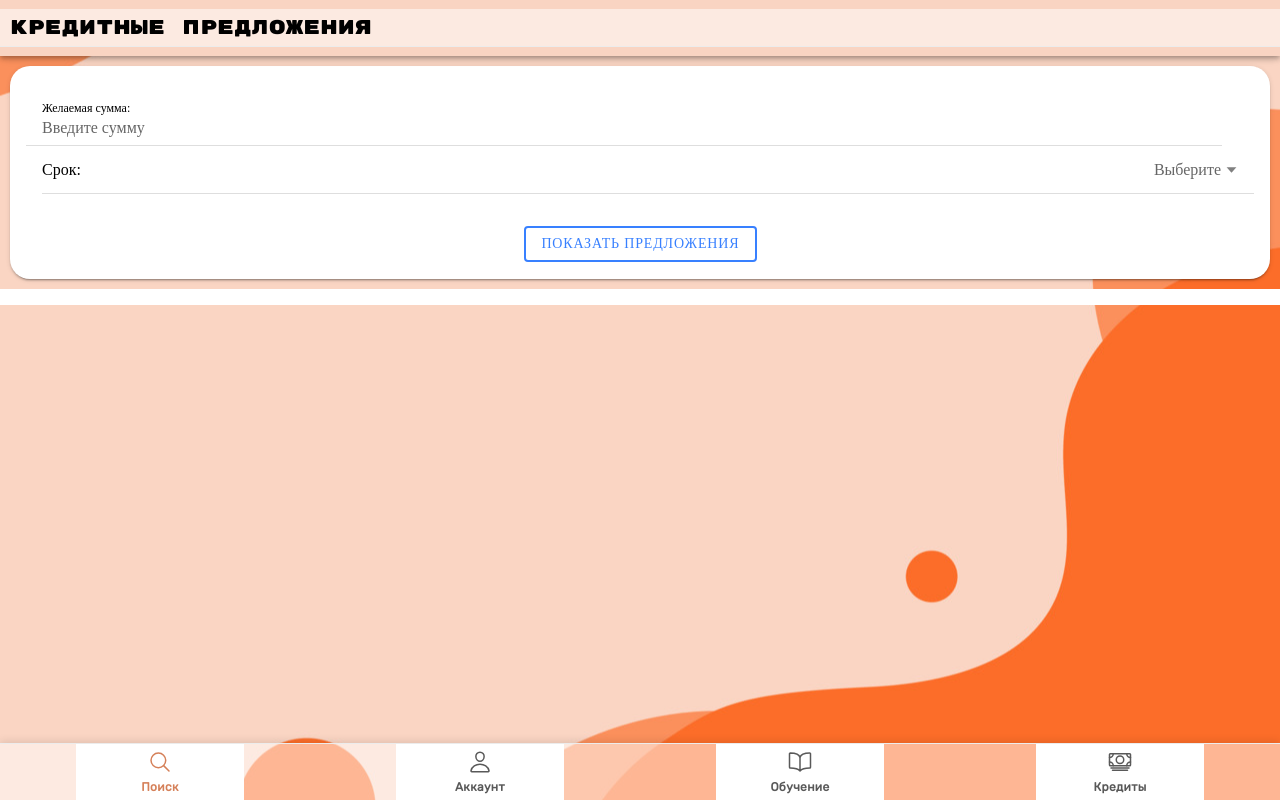
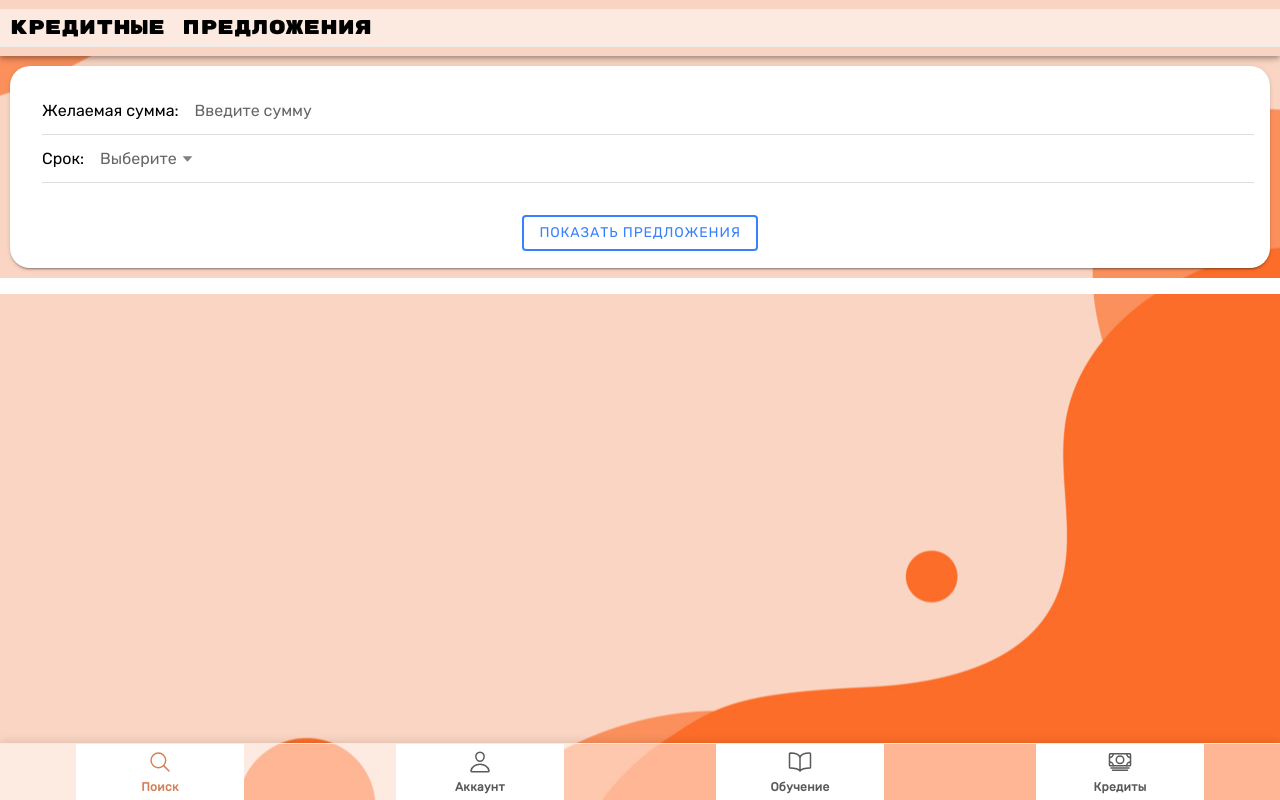
Before and after one commit to kopytyoshka/FinoDays, a React (Create React App) app: page /credit-offers in a window 1280 px wide. Built offline with nearby package versions, Linux system fonts and the light colour scheme.

Commit message:
feat: fix card

```diff
--- a/src/pages/CreditOffersPages.tsx
+++ b/src/pages/CreditOffersPages.tsx
@@ -34,12 +34,12 @@ const CreditOffersPage: React.FC = () => {
                 </IonToolbar>
             </IonHeader>
             <IonContent>
-                <IonCard style={{borderRadius: '20px'}}>
+                <IonCard style={{borderRadius: '20px'}} className="creditOffersCard">
                     <IonCardContent>
                         <IonList>
-                            <IonItem className="custom-item">
-                                <IonLabel position="stacked">Желаемая сумма:</IonLabel>
+                            <IonItem>
                                 <IonInput
+                                    label="Желаемая сумма:"
                                     type="number"
                                     placeholder="Введите сумму"
                                     onIonChange={(e) => setDesiredAmount(parseInt(e.detail.value!, 10))}
@@ -48,12 +48,13 @@ const CreditOffersPage: React.FC = () => {
 
                             <IonItem>
                                 <IonSelect
+                                    justify="start"
                                     className="always-flip"
                                     toggleIcon={caretDownSharp}
                                     interface="popover"
                                     label="Срок:"
                                     placeholder="Выберите"
-                                    value={loanTerm} onIonChange={(e) => setLoanTerm(parseInt(e.detail.value!, 10))}
+                                    onIonChange={(e) => setLoanTerm(parseInt(e.detail.value!, 10))}
                                 >
                                     <IonSelectOption value="month">1 месяц</IonSelectOption>
                                     <IonSelectOption value="twoMonthes">3 месяца</IonSelectOption>
--- a/src/styles/App.css
+++ b/src/styles/App.css
@@ -158,12 +158,11 @@ ion-select.always-flip.select-expanded::part(icon) {
     margin-top: 20px; /* Adjust spacing as needed */
 }
 
-.custom-item {
-    display: flex;
-    justify-content: space-between;
-    align-items: center;
-}
 
 ion-input {
     width: 20%; /* Adjust width as needed */
 }
+
+.creditOffersCard{
+    font-family: RubikRegular, sans-serif;
+}
```
